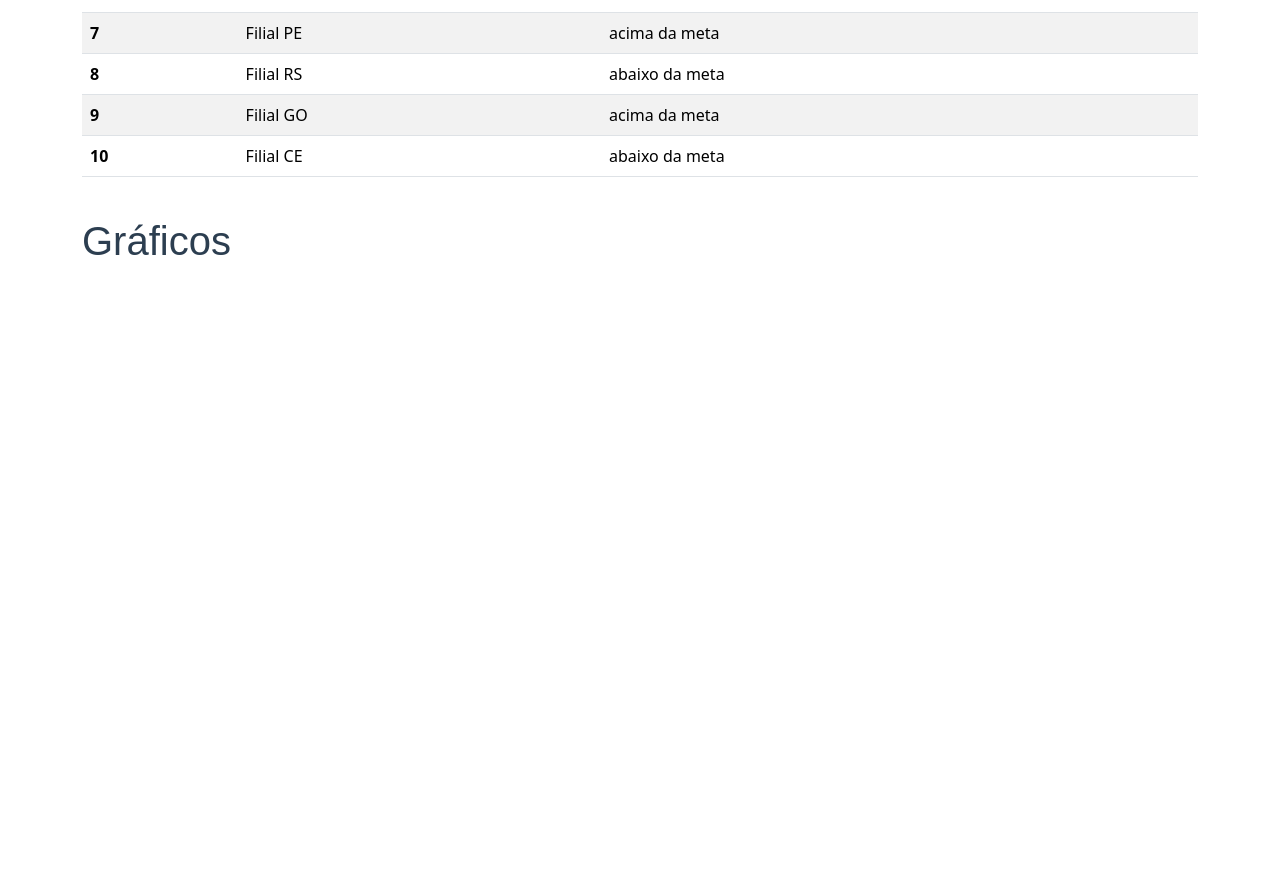
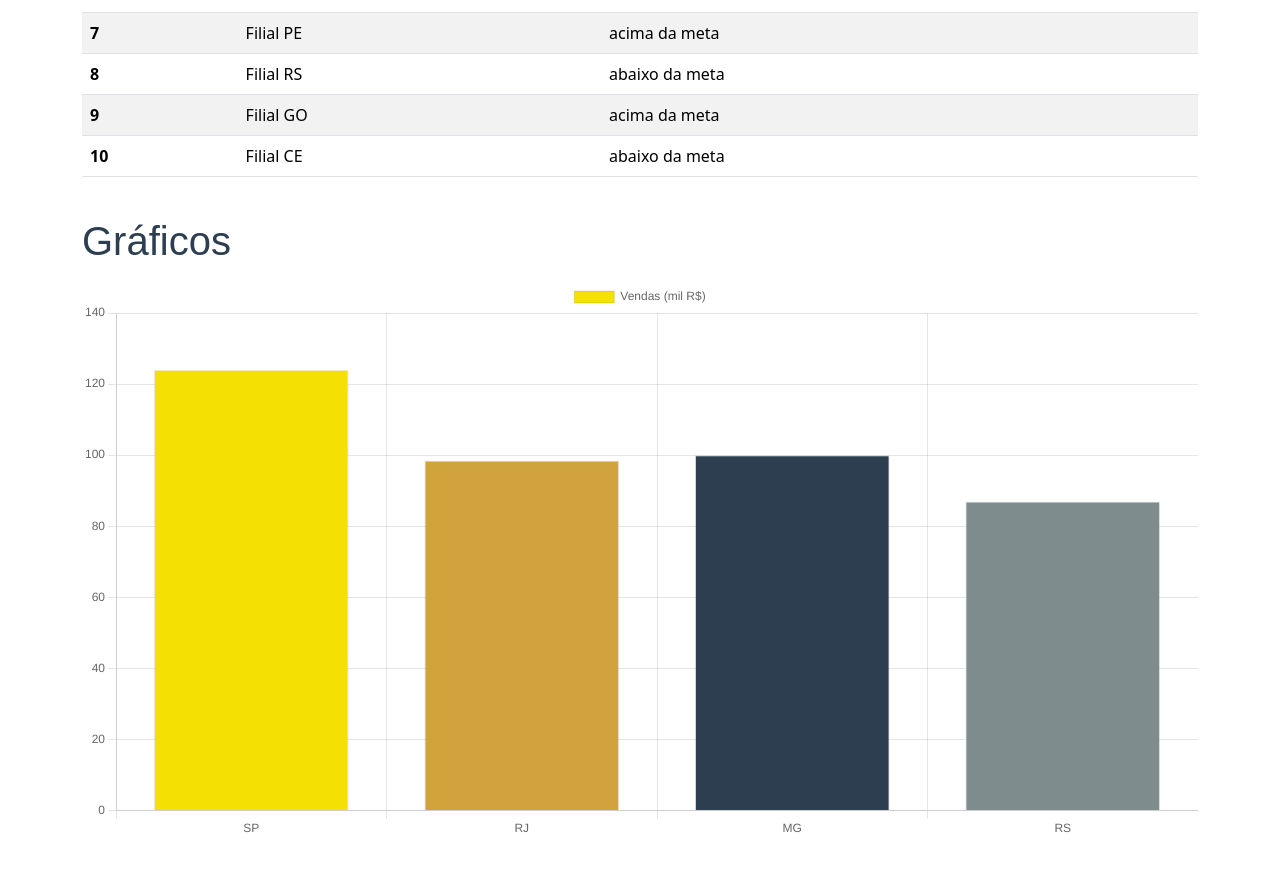
Before and after one commit to PedroHmelosilva/tabela_responsiva, a plain HTML site: page index.html in a window 1280 px wide. Shown: the part 592-1463 px from the top of the page. Before the commit the page ends 889 px from the top, so only its background shows below. Drawn offline with nearby package versions, Linux system fonts and the light colour scheme; a web font is replaced by a local one.

Commit message:
19_04_2025

```diff
--- a/index.html
+++ b/index.html
@@ -7,6 +7,7 @@
     <link rel="stylesheet" href="style.css">
     <link href="https://cdn.jsdelivr.net/npm/bootstrap@5.3.5/dist/css/bootstrap.min.css" rel="stylesheet" integrity="sha384-SgOJa3DmI69IUzQ2PVdRZhwQ+dy64/BUtbMJw1MZ8t5HZApcHrRKUc4W0kG879m7" crossorigin="anonymous">
     <script src="https://cdn.jsdelivr.net/npm/bootstrap@5.3.5/dist/js/bootstrap.bundle.min.js" integrity="sha384-k6d4wzSIapyDyv1kpU366/PK5hCdSbCRGRCMv+eplOQJWyd1fbcAu9OCUj5zNLiq" crossorigin="anonymous"></script>
+    <script src="https://cdn.jsdelivr.net/npm/chart.js"></script>
 </head>
 <body>
     <nav class="navbar">
@@ -45,6 +46,7 @@
             </tbody>
         </table>
         <h1 id="graficos">Gráficos</h1>
+        <canvas id="meuGrafico" width="400" height="200"></canvas>
     </div>
     <script src="script.js"></script>
 </body>
--- a/script.js
+++ b/script.js
@@ -74,6 +74,31 @@ function atualizarEstadoMenu() {
     });
 }
 
+//Graficos
+const ctx = document.getElementById('meuGrafico').getContext('2d');
+
+const meuGrafico = new Chart(ctx, {
+    type: 'bar', // tipos: 'line', 'pie', 'doughnut', 'bar', etc
+    data: {
+        labels: ['SP', 'RJ', 'MG', 'RS'],
+        datasets: [{
+            label: 'Vendas (mil R$)',
+            data: [124, 98.5, 100, 87],
+            backgroundColor: [
+                '#f5e003', '#d1a33c', '#2c3e50', '#7f8c8d'
+            ],
+            borderWidth: 1
+        }]
+    },
+    options: {
+        scales: {
+            y: {
+                beginAtZero: true
+            }
+        }
+    }
+});
+
 //Vizualização dos dados da tabela
 fetch('dados.json')
     .then(response => response.json())
```
